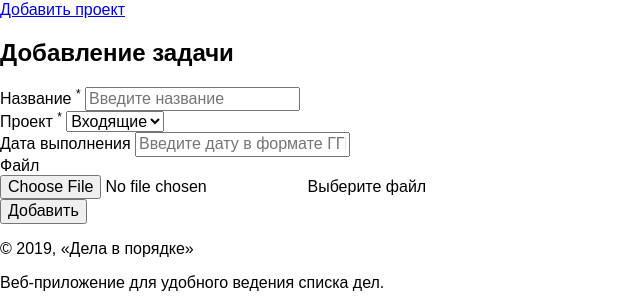
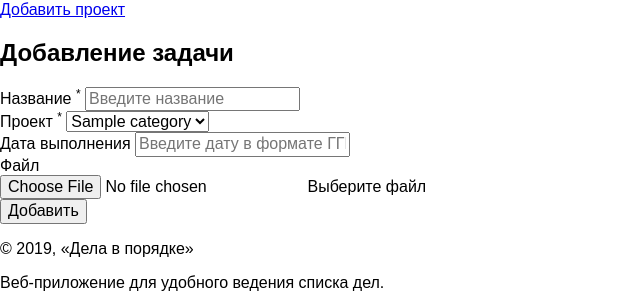
Before and after one commit to umkasanki/1674445-doingsdone-12, a PHP site: page /add.php in a window 1280 px wide. Shown: the part 314-615 px from the top of the page, without its empty margins (0-640 px from the left). Run offline with PHP 8.4, Linux system fonts and the light colour scheme; tables that the repository leaves empty hold one stand-in row (values such as "Sample post"); data that the repository does not hold is empty.

Commit message:
make categories dropdown dynamic

```diff
--- a/templates/AddTaskMain.php
+++ b/templates/AddTaskMain.php
@@ -15,7 +15,9 @@
                 <label class="form__label" for="project">Проект <sup>*</sup></label>
 
                 <select class="form__input form__input--select" name="project" id="project">
-                    <option value="">Входящие</option>
+                    <?php foreach ($tasksCategories as $category): ?>
+                        <option value="<?php print($category['cat_id']); ?>"><?php print($category['cat_name']); ?></option>
+                    <?php endforeach; ?>
                 </select>
             </div>
 
```
